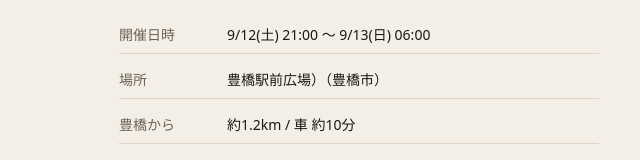
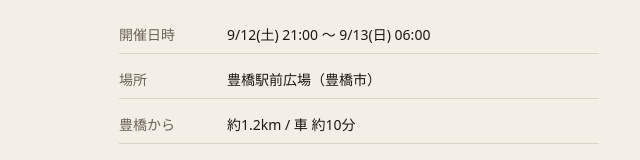
Before and after one commit to longchanp7-hub/ikukamo, a Next.js app: page /ikukamo/event/sample-toyohashi-craftbeer in a window 1280 px wide. Shown: the part 252-412 px from the top of the page, without its empty margins (281-921 px from the left). Built offline with nearby package versions, Linux system fonts and the light colour scheme.

Commit message:
fix: venue label replace on event detail

```diff
--- a/src/app/event/[id]/page.tsx
+++ b/src/app/event/[id]/page.tsx
@@ -34,7 +34,7 @@ export default async function EventDetailPage({ params }: { params: Promise<{ id
       </section>
       <dl className="mt-6 space-y-2 text-sm">
         <Row label="開催日時">{formatRangeJa(event.startAt, event.endAt)}</Row>
-        <Row label="場所">{event.venueName.replace("（サンプル）", "）")}（{event.city}）</Row>
+        <Row label="場所">{event.venueName.replace("（サンプル）", "")}（{event.city}）</Row>
         <Row label="豊橋から">約{event.distanceFromToyohashiKm}km / 車 約{event.driveMinutes}分</Row>
         <Row label="料金">{event.priceText || "未確認"}</Row>
         <Row label="駐車場">{event.parkingText || "未確認"}</Row>
```
